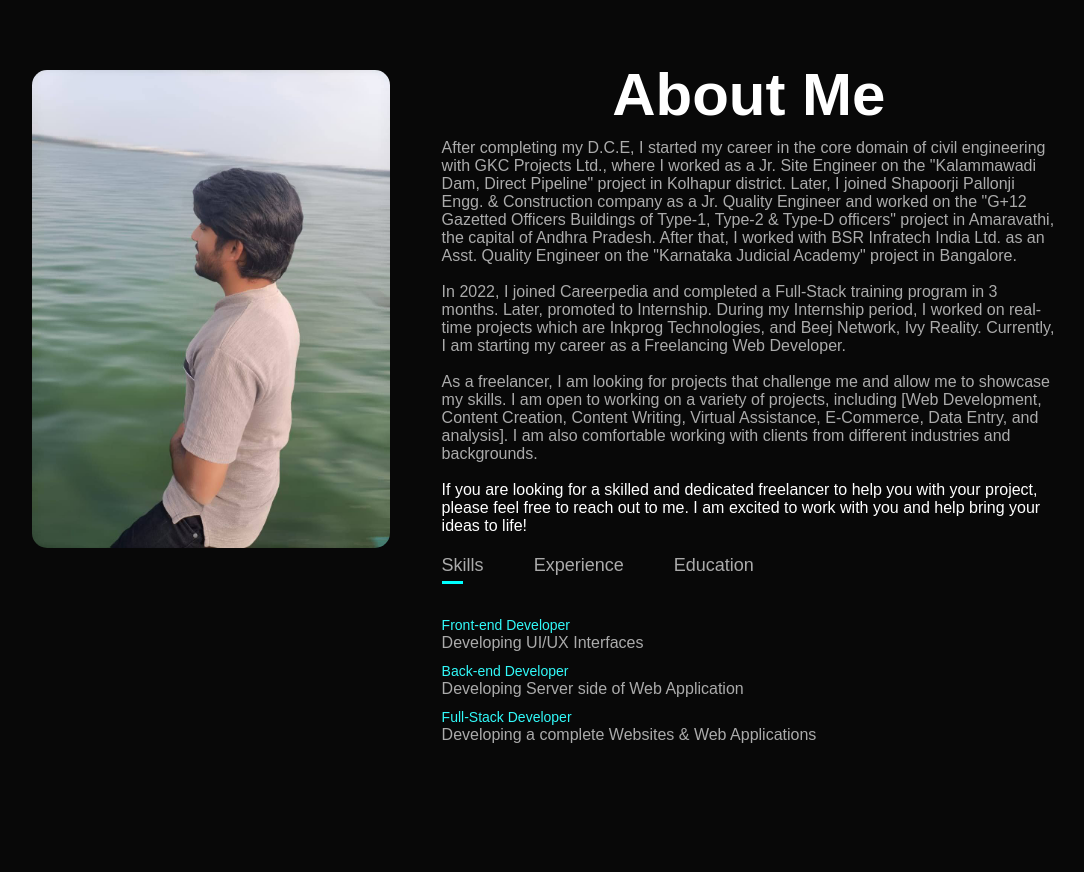
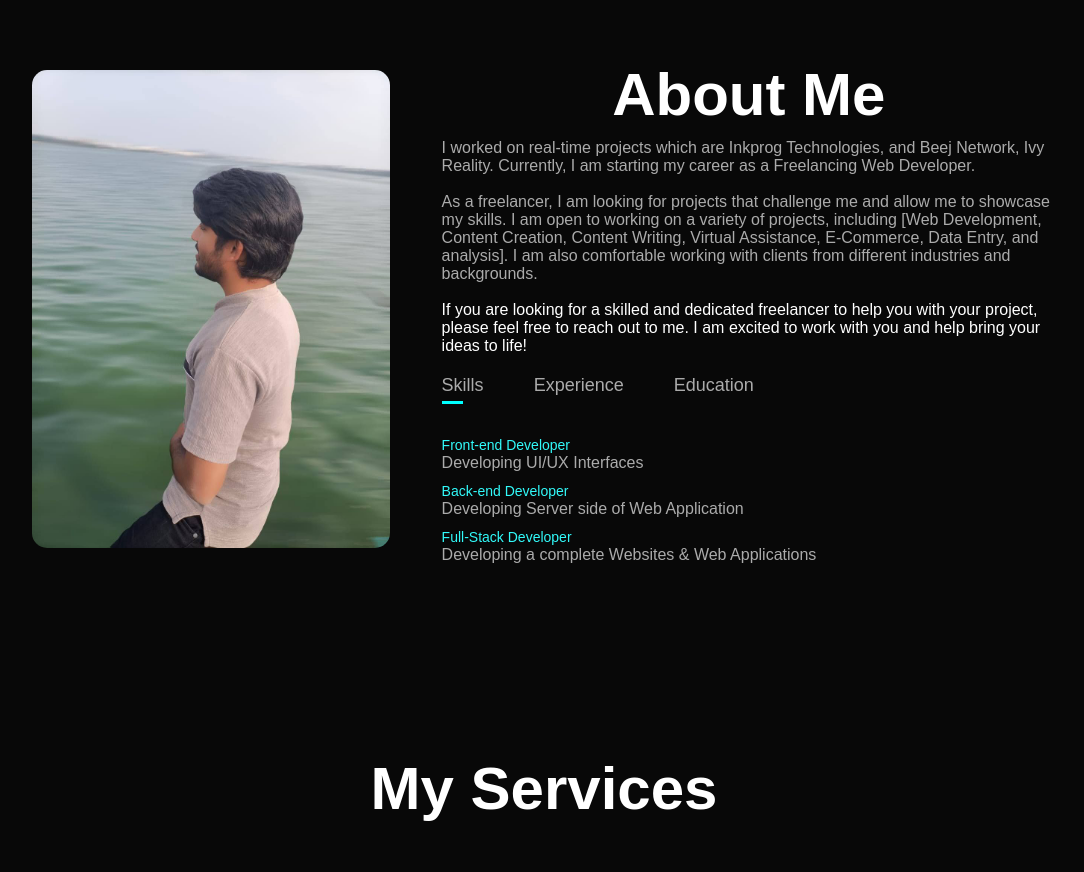
Before and after one commit to imp-host/portfolio, a plain HTML site: page index.html in a window 1280 px wide. Shown: the part 840-1712 px from the top of the page, without its empty margins (96-1180 px from the left). Drawn offline with Linux system fonts and the light colour scheme.

Commit message:
Update index.html

```diff
--- a/index.html
+++ b/index.html
@@ -49,7 +49,7 @@
           <div class="about-col-2">
             <h1 class="sub-title" style="margin: 10px 0">About Me</h1>
             <p>
-              After completing my D.C.E, I started my career in the core domain
+              <!-- After completing my D.C.E, I started my career in the core domain
               of civil engineering with GKC Projects Ltd., where I worked as a
               Jr. Site Engineer on the "Kalammawadi Dam, Direct Pipeline"
               project in Kolhapur district. Later, I joined Shapoorji Pallonji
@@ -62,7 +62,7 @@
               <br /><br />
               In 2022, I joined Careerpedia and completed a Full-Stack training
               program in 3 months. Later, promoted to Internship. During my
-              Internship period, I worked on real-time projects which are
+              Internship period,--> I worked on real-time projects which are
               Inkprog Technologies, and Beej Network, Ivy Reality. Currently, I
               am starting my career as a Freelancing Web Developer.
               <br /><br />
```
